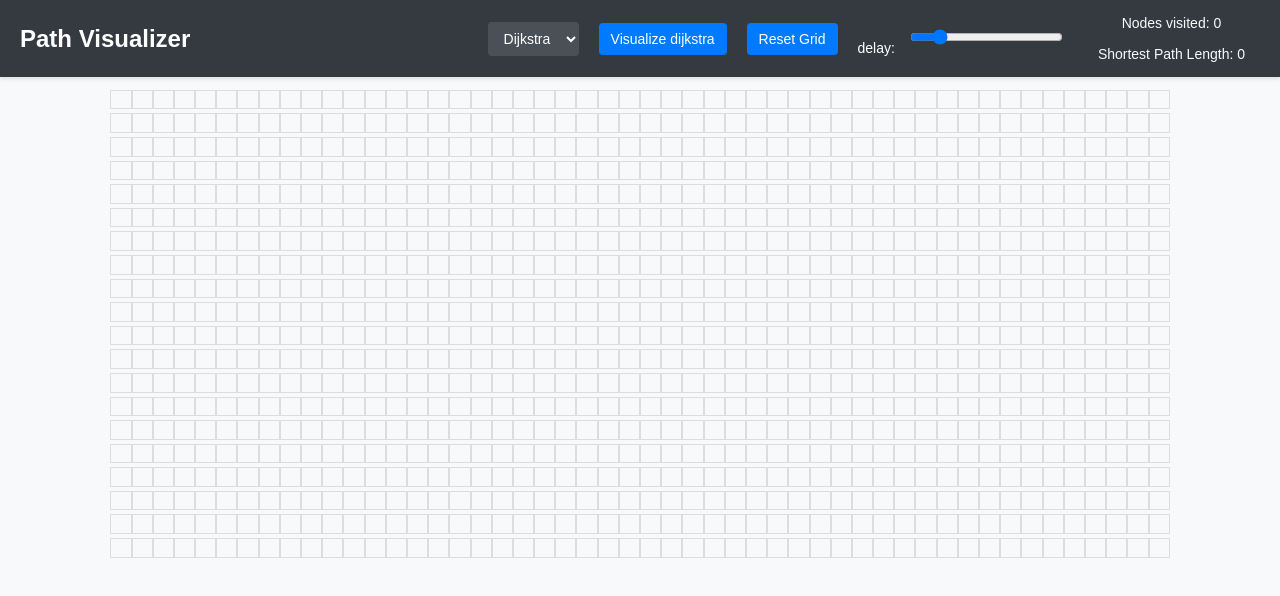
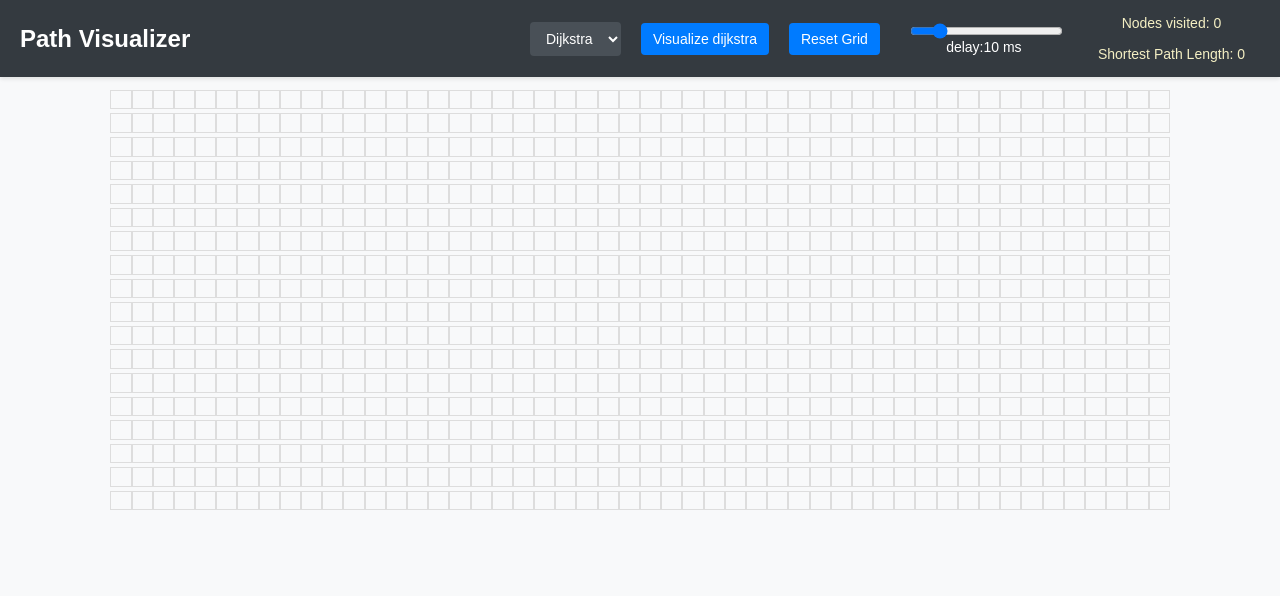
Before and after one commit to Devansh-Maheshwari/Path_visualizer, a React (Create React App) app: page / in a window 1280 px wide. Shown: the top 596 px of the page. Built offline with nearby package versions, Linux system fonts and the light colour scheme.

Commit message:
improved ui

```diff
--- a/src/App.js
+++ b/src/App.js
@@ -31,7 +31,7 @@ const createGrid=(rows,cols)=>{
   return grid;
 }
 function App() {
-  const [grid,setGrid]=useState(createGrid(20,50));
+  const [grid,setGrid]=useState(createGrid(18,50));
   const [isStartSelected,setIsStartSelected]=useState(false);
   const [isEndSelected,setIsEndSelected]=useState(false);
   const [algorithm,setAlgorithm]=useState("dijkstra");
@@ -180,8 +180,8 @@ function App() {
           <button onClick={visualizeAlgorithm}>Visualize {algorithm}</button>
           <button onClick={handleResetGrid}>Reset Grid</button>
          <div className='slider'>
-         <label>
-           <span className='delay'>delay:</span>
+         <label className='label'>
+           <span className='delay'>delay:{delay} ms</span>
             <input type="range" min="1" max="100" value={delay} onChange={(e) => setDelay(Number(e.target.value))} />
           </label>
          </div>
--- a/src/node.css
+++ b/src/node.css
@@ -80,6 +80,7 @@ body, html {
   .delay {
     margin-right: 5px;
     color: #fff;
+    transform:translateY(-0.5rem);
   }
 
   .answer {
@@ -91,8 +92,14 @@ body, html {
 
   .answer .child {
     margin: 5px;
+    color:#f4efc3;
   }
-
+.label{
+  display: flex;
+  flex-direction: column-reverse;
+  justify-content: center;
+  align-items: center;
+}
   /* Styling the grid */
   grid {
     height:100%;
@@ -167,6 +174,9 @@ body, html {
       align-items: center;
     }
 
+    .delay {
+      transform:translateY(-0.65rem);
+    }
     .controls select,
     .controls button,
     .controls input[type="range"],
```
